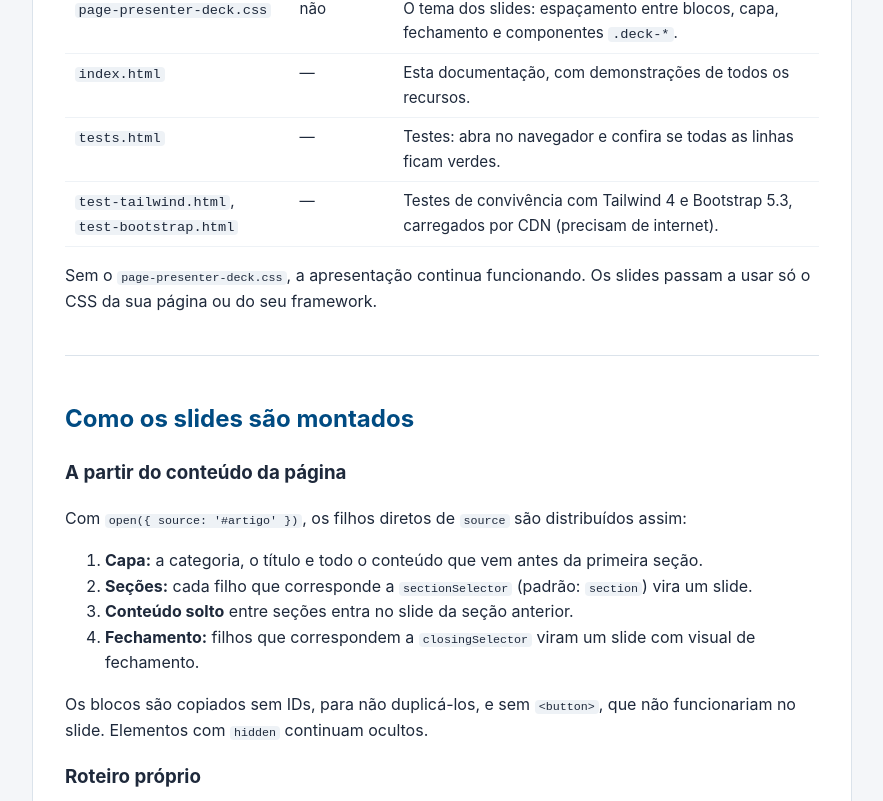
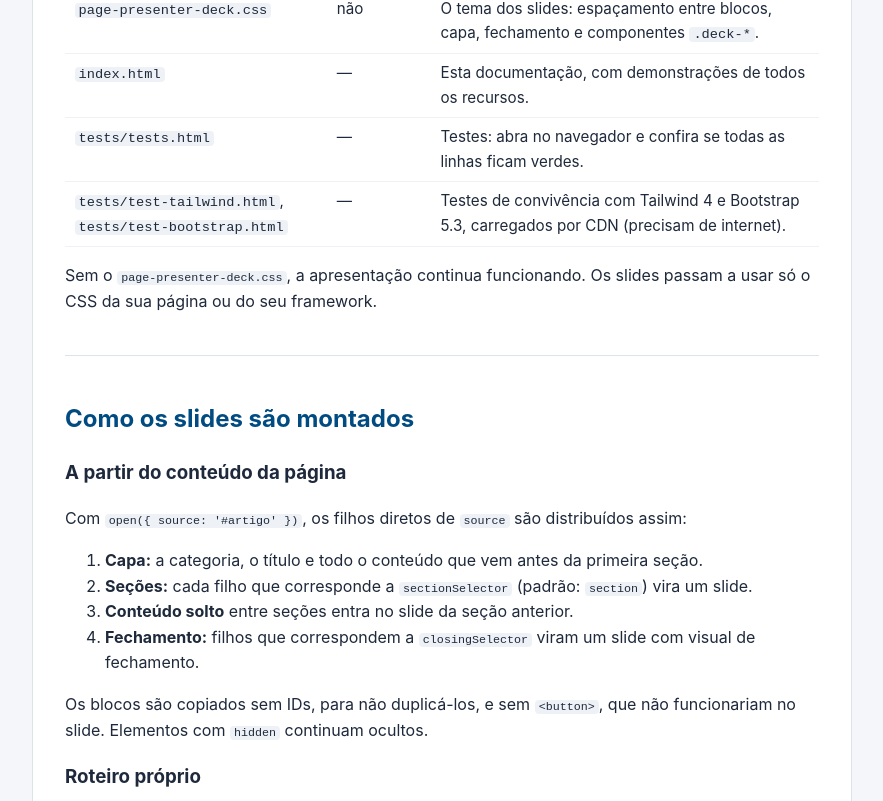
Before and after one commit to felipesilfer/page-presenter, a plain HTML site: page index.html in a window 1280 px wide. Shown: the part 1539-2340 px from the top of the page, without its empty margins (198-1081 px from the left). Drawn offline with Linux system fonts and the light colour scheme.

Commit message:
Move os testes para a pasta tests

```diff
--- a/index.html
+++ b/index.html
@@ -215,9 +215,9 @@
                 capa, fechamento e componentes <code>.deck-*</code>.</td></tr>
             <tr><td><code>index.html</code></td><td>—</td><td>Esta documentação, com demonstrações de todos os
                 recursos.</td></tr>
-            <tr><td><code>tests.html</code></td><td>—</td><td>Testes: abra no navegador e confira se todas as linhas
+            <tr><td><code>tests/tests.html</code></td><td>—</td><td>Testes: abra no navegador e confira se todas as linhas
                 ficam verdes.</td></tr>
-            <tr><td><code>test-tailwind.html</code>, <code>test-bootstrap.html</code></td><td>—</td><td>Testes de
+            <tr><td><code>tests/test-tailwind.html</code>, <code>tests/test-bootstrap.html</code></td><td>—</td><td>Testes de
                 convivência com Tailwind 4 e Bootstrap 5.3, carregados por CDN (precisam de internet).</td></tr>
           </tbody>
         </table>
@@ -542,11 +542,11 @@
 
       <section id="doc-testes">
         <h2>Testes</h2>
-        <p>Abra <a href="tests.html"><code>tests.html</code></a> no navegador e confira se todas as linhas aparecem em
+        <p>Abra <a href="tests/tests.html"><code>tests/tests.html</code></a> no navegador e confira se todas as linhas aparecem em
           verde. A página carrega só o <code>page-presenter.css</code>, o que também confirma que a moldura funciona
           sem o tema.</p>
-        <p><a href="test-tailwind.html"><code>test-tailwind.html</code></a> e
-          <a href="test-bootstrap.html"><code>test-bootstrap.html</code></a> carregam o framework por CDN e conferem a
+        <p><a href="tests/test-tailwind.html"><code>tests/test-tailwind.html</code></a> e
+          <a href="tests/test-bootstrap.html"><code>tests/test-bootstrap.html</code></a> carregam o framework por CDN e conferem a
           convivência:</p>
         <ul>
           <li>os slides não herdam regras de <code>section</code> da página;</li>
@@ -557,7 +557,7 @@
         </ul>
         <p>Os botões dessas páginas permitem conferir o visual à mão.</p>
         <p>As páginas também rodam sem interface, no Chrome ou no Edge:</p>
-        <pre><code>chrome --headless=new --virtual-time-budget=8000 --dump-dom file:///caminho/tests.html | grep -o 'class="fail"' | wc -l</code></pre>
+        <pre><code>chrome --headless=new --virtual-time-budget=8000 --dump-dom file:///caminho/tests/tests.html | grep -o 'class="fail"' | wc -l</code></pre>
         <p>O resultado <code>0</code> significa que nenhuma verificação falhou.</p>
       </section>
     </article>
```
Also changed, not shown: tests/test-bootstrap.html (renamed from test-bootstrap.html, +3 -3 lines), tests/test-tailwind.html (renamed from test-tailwind.html, +3 -3 lines), tests/tests.html (renamed from tests.html, +2 -2 lines), 1 other file.
